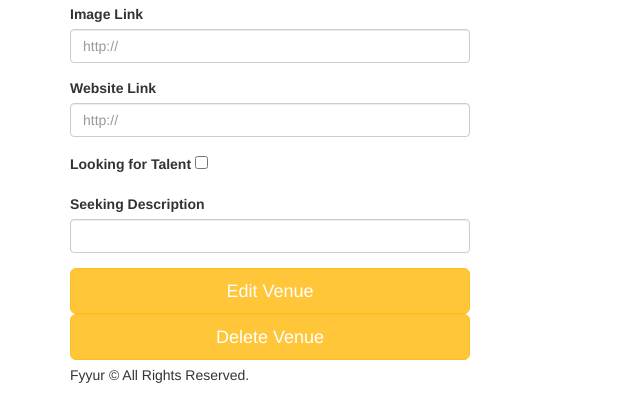
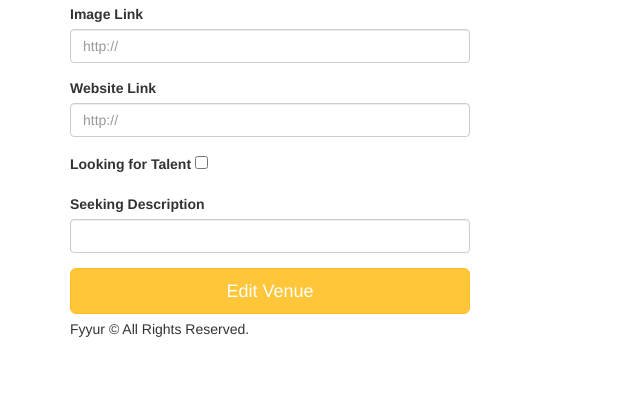
Before and after one commit to Photon-einstein/Udacity_Fullstack_Web_developer_nanodegree, a Flask app: page /venues/1/edit in a window 1280 px wide. Shown: the part 624-1044 px from the top of the page, without its empty margins (0-640 px from the left). After the commit the page ends 961 px from the top, so only its background shows below. Run offline with Flask 3, Linux system fonts and the light colour scheme; some libraries are stand-ins or nearby versions.

Commit message:
Update edit_venue.html

```diff
--- a/1-Project_Fyyur/2-finish_code/templates/forms/edit_venue.html
+++ b/1-Project_Fyyur/2-finish_code/templates/forms/edit_venue.html
@@ -60,10 +60,5 @@
       <input type="submit" value="Edit Venue" class="btn btn-primary btn-lg btn-block">
     </form>
 
-    <form class="form" method="post" action="/venues/{{venue.id}}">
-      <input type="hidden" name="_method" value="DELETE">
-      <input type="submit" value="Delete Venue" class="btn btn-primary btn-lg btn-block">
-    </form>
-
   </div>
 {% endblock %}
```
